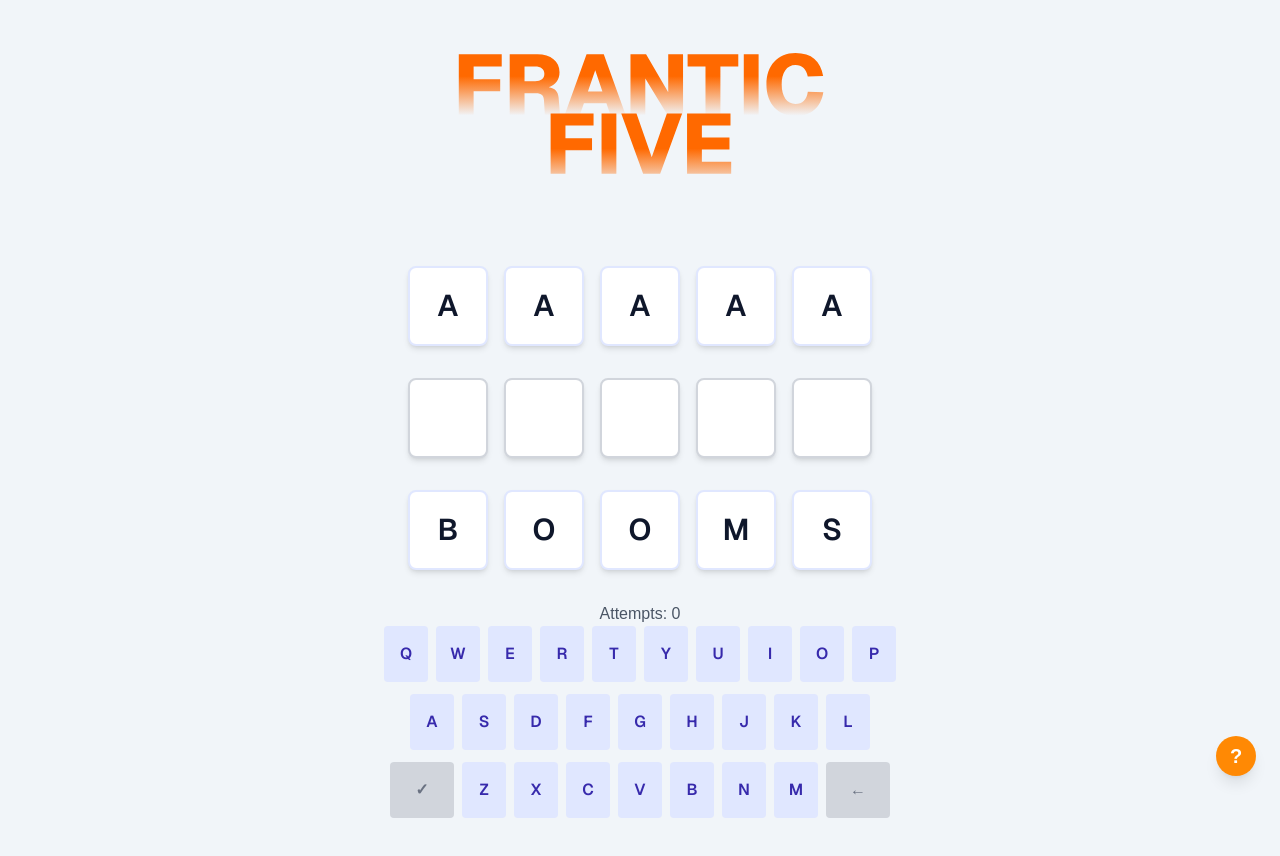
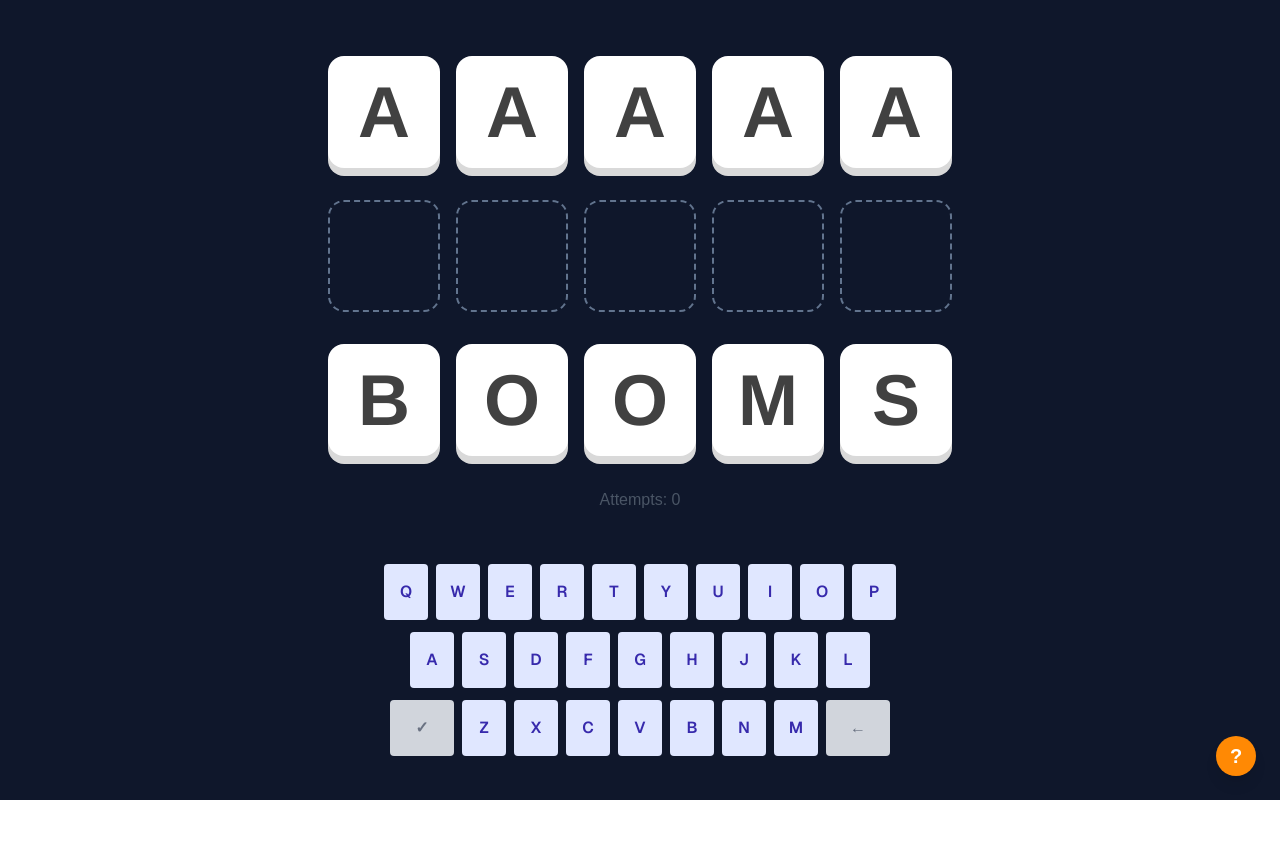
Before and after one commit to braydoncoyer/frantic-five, a Next.js app: page / in a window 1280 px wide. Both pictures are taken after a click on the button "Got it!". Shown: the top 856 px of the page. After the commit the page ends 800 px from the top, so only its background shows below. Built offline with nearby package versions, Linux system fonts and the light colour scheme; no server answers; the database is empty.

Commit message:
Added dark background, 3D tiles, and new font

```diff
--- a/src/app/components/Game.tsx
+++ b/src/app/components/Game.tsx
@@ -110,16 +110,16 @@ const Game: React.FC = () => {
   }
 
   return (
-    <div className="flex flex-col items-center justify-between min-h-screen bg-slate-100 p-4">
+    <div className="flex flex-col items-center justify-between min-h-screen bg-slate-900 p-4">
       {!todayCompleted && (
         <div className="flex flex-col items-center">
-          <Image
+          {/* <Image
             alt="Frantic Five"
             width={374}
             height={183}
             src="/frantic_five_logo.svg"
             className="w-[280px] sm:w-[374px] aspect-video pointer-events-none"
-          />
+          /> */}
           <div className="mt-6 sm:mt-10">
             <GameBoard />
           </div>
--- a/src/app/components/GameBoard.tsx
+++ b/src/app/components/GameBoard.tsx
@@ -127,6 +127,17 @@ const GameBoard: React.FC = () => {
     return colors[index] || "bg-white";
   };
 
+  // Helper to determine shadow color based on tile state
+  const getTileShadowColor = (colorClass: string) => {
+    if (colorClass.includes("bg-emerald-500")) {
+      return "shadow-[0_8px_0_0_#006045]"; // Correct position
+    }
+    if (colorClass.includes("bg-orange-400")) {
+      return "shadow-[0_8px_0_0_#9F2D00]"; // Wrong position but in puzzle
+    }
+    return "shadow-[0_8px_0_0_#D9D9D9]"; // Regular
+  };
+
   const LetterBox = ({
     letter,
     index,
@@ -143,11 +154,9 @@ const GameBoard: React.FC = () => {
     return (
       <motion.div
         key={`${isTopWord ? "top" : "bottom"}-${index}`}
-        className={`flex-1 min-w-[60px] sm:min-w-[80px] border-2 border-indigo-100 rounded-lg flex items-center justify-center text-2xl sm:text-3xl font-semibold shadow-md uppercase aspect-square ${getLetterColor(
-          letter,
-          index,
-          isTopWord
-        )}`}
+        className={`relative flex-1 min-w-[60px] sm:min-w-[112px] rounded-2xl flex items-center justify-center text-7xl font-['Helvetica_Neue'] font-bold uppercase text-[#414141] aspect-square ${getTileShadowColor(
+          getLetterColor(letter, index, isTopWord)
+        )} ${getLetterColor(letter, index, isTopWord)}`}
         animate={
           shouldAnimate
             ? {
@@ -161,7 +170,7 @@ const GameBoard: React.FC = () => {
             : {}
         }
       >
-        {letter}
+        <p className="m-0 z-10">{letter}</p>
       </motion.div>
     );
   };
@@ -176,13 +185,15 @@ const GameBoard: React.FC = () => {
     return (
       <motion.div
         key={`center-${index}`}
-        className={`flex-1 min-w-[60px] sm:min-w-[80px] border-2 ${
-          invalidWord
-            ? "border-red-500 bg-red-100"
-            : letter
-            ? "border-orange-400 bg-white hover:bg-indigo-100 cursor-pointer"
-            : "border-gray-300 bg-white"
-        } rounded-lg flex items-center justify-center text-2xl sm:text-3xl font-semibold shadow-md uppercase aspect-square`}
+        className={`relative flex-1 min-w-[60px] sm:min-w-[85px] ${
+          letter
+            ? `bg-white rounded-2xl flex items-center justify-center text-7xl font-['Helvetica_Neue'] font-bold uppercase text-[#414141] aspect-square ${getTileShadowColor(
+                getLetterColor(letter, index, false)
+              )}`
+            : `border-2 border-dashed border-slate-500 ${
+                invalidWord ? "border-red-500" : ""
+              } rounded-2xl flex items-center justify-center text-7xl font-['Helvetica_Neue'] font-bold uppercase text-[#414141] aspect-square`
+        }`}
         onClick={() => {
           if (letter && !isGameWon) {
             removeLetter(index);
@@ -201,7 +212,7 @@ const GameBoard: React.FC = () => {
             : {}
         }
       >
-        {letter}
+        <p className="m-0 z-10">{letter}</p>
       </motion.div>
     );
   };
--- a/src/app/layout.tsx
+++ b/src/app/layout.tsx
@@ -1,7 +1,24 @@
 // app/layout.tsx
 import type { Metadata } from "next";
 import { GeistSans } from "geist/font/sans";
+import localFont from "next/font/local";
 import "./globals.css";
+
+const helveticaNeue = localFont({
+  src: [
+    {
+      path: "../../public/fonts/HelveticaNeueRoman.otf",
+      weight: "400",
+      style: "normal",
+    },
+    {
+      path: "../../public/fonts/HelveticaNeueBold.otf",
+      weight: "700",
+      style: "normal",
+    },
+  ],
+  variable: "--font-helvetica-neue",
+});
 
 export const metadata: Metadata = {
   title: "Frantic Five - Daily Word Game",
@@ -15,7 +32,10 @@ export default function RootLayout({
   children: React.ReactNode;
 }) {
   return (
-    <html lang="en" className={`${GeistSans.variable} font-sans`}>
+    <html
+      lang="en"
+      className={`${GeistSans.variable} ${helveticaNeue.variable} font-sans`}
+    >
       <body>{children}</body>
     </html>
   );
```
Also changed, not shown: public/fonts/HelveticaNeueBold.otf (added), public/fonts/HelveticaNeueRoman.otf (added).
